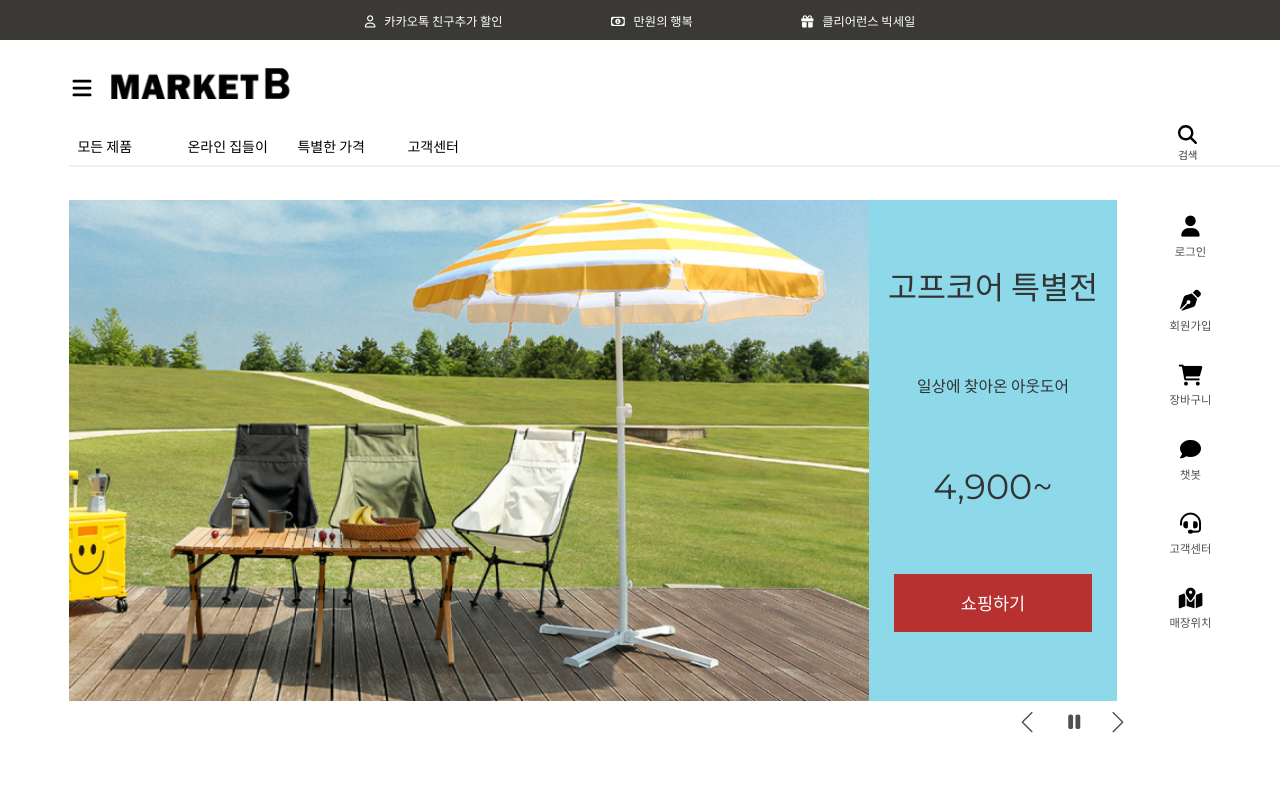
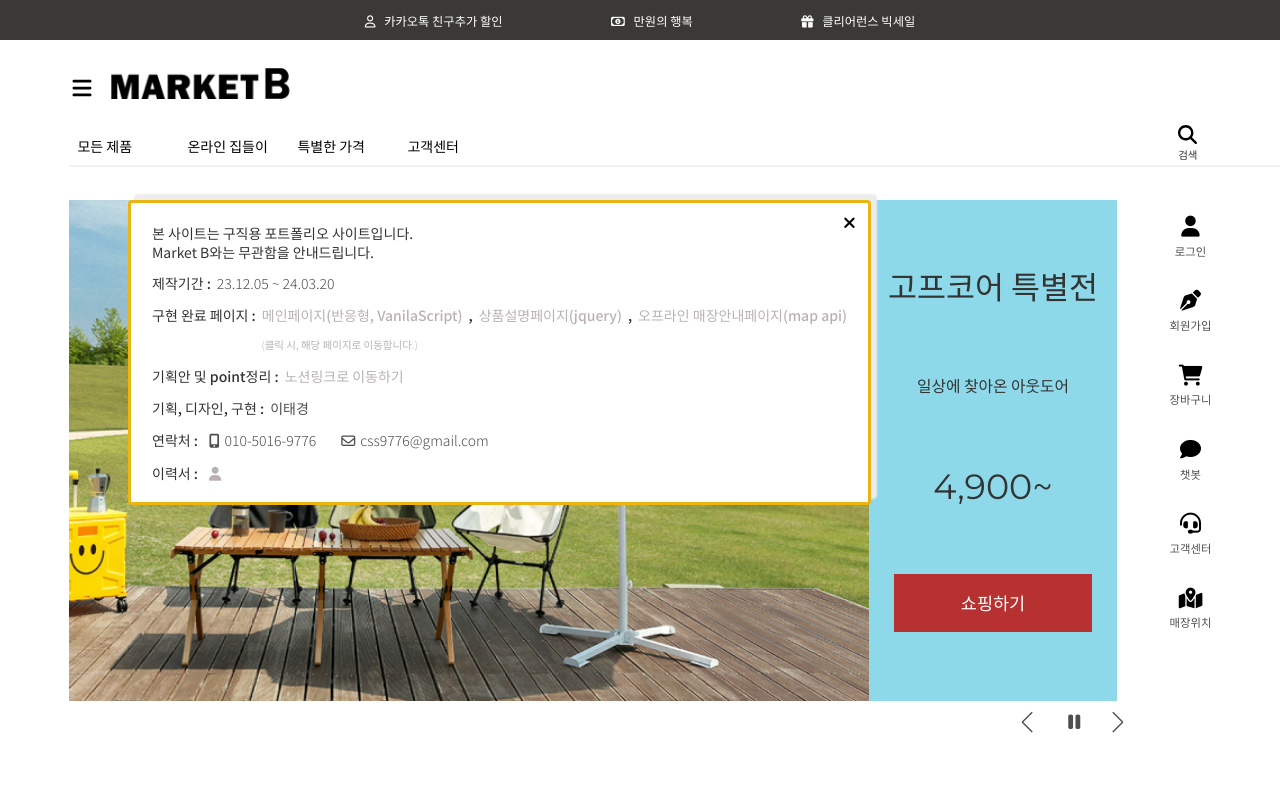
Before and after one commit to taetae070/marketB.vanilaScript.ver, a browser extension: page index.html in a window 1280 px wide. Shown: the top 800 px of the page. Drawn offline with nearby package versions, Linux system fonts and the light colour scheme.

Commit message:
final fix

```diff
--- a/css/index.css
+++ b/css/index.css
@@ -9,9 +9,8 @@ header .container {
   margin-top: 0;
 }
 h4 {
-  /* font-size: 1.875rem;
-  line-height: 2.5rem; */
   margin-bottom: 1rem;
+  line-height: 1.35rem;
 }
 
 .first_alert {
@@ -19,16 +18,15 @@ h4 {
   left: 10%;
   z-index: 9999;
   background: #fff;
-  border: 4px solid var(--Gg);
-  padding: 2.125rem;
-  display: none;
+  border: 3.5px solid var(--Y);
+  border-radius: 4px;
+  box-shadow: 6px -6px 2px var(--S);
+  padding: 1.5rem;
 }
 .desc_pf {
-  gap: 1rem;
+  gap: 1.3rem;
 }
-.desc_pf > div > p {
-  margin-top: 10px;
-}
+
 .desc_pf div {
   font-weight: 500;
   display: flex;
--- a/index.html
+++ b/index.html
@@ -67,18 +67,19 @@
                         <i class="fa-solid fa-xmark"></i>
                       </button>
                 <div class="desc_pf FC">
-                    <div><span>제작기간 :</span> <p>23.04.21 ~ 23.07.20</p></div>
-                    <div><span>특징 :</span><p>HTML, CSS, jQuery, jQuery Library 활용</p></div>
+                    <div><span>제작기간 :</span> <p>23.12.05 ~ 24.03.20</p></div>
+
                     <div>
                         <span> 구현 완료 페이지 :</span>
-                        <a href="/">메인페이지</a>,
-                        <a href="detail.html">상품설명페이지</a>,
-                        <a href="http://taetaeky.dothome.co.kr/store.html">오프라인 매장안내페이지</a>
+                        <a href="/">메인페이지(반응형, VanilaScript)</a>,
+                        <a href="detail.html">상품설명페이지(jquery)</a>,<br>
+                        <a href="http://taetaeky.dothome.co.kr/store.html">오프라인 매장안내페이지(map api)</a>
                     </div>
                     <p class="desc_click">(클릭 시, 해당 페이지로 이동합니다.)</p>
-                    <div><span>기획안 및 point정리 :</span> <a href="https://intelligent-crater-720.notion.site/Market-B-7a9449e267774a55a8979145eb243572?pvs=4">노션링크로 이동하기</a></div>
+                    <div><span>기획안 및 point정리 :</span> <a href="https://fluffy-idea-e06.notion.site/Market-B-IKEA-dd6759613bef4bf19570bb11b1946af0">노션링크로 이동하기</a></div>
                     <div><span>기획, 디자인, 구현 :</span> <p>이태경<a href=""></a></p></div>
                     <div><span>연락처 :</span> <p class="contact" contenteditable="true"><i class="fa-solid fa-mobile-screen-button"></i>010-5016-9776</p><p contenteditable="true"><i class="fa-regular fa-envelope"></i>css9776@gmail.com</p></div>
+                    <div><span>이력서 :</span><a href="https://fluffy-idea-e06.notion.site/8cb3d50fa8914941b8d917f5e95aaf1f"><i class="fa-solid fa-user"></i></a></div>
                 </div>
             </modal>
             <div class="notice_board R">
```
